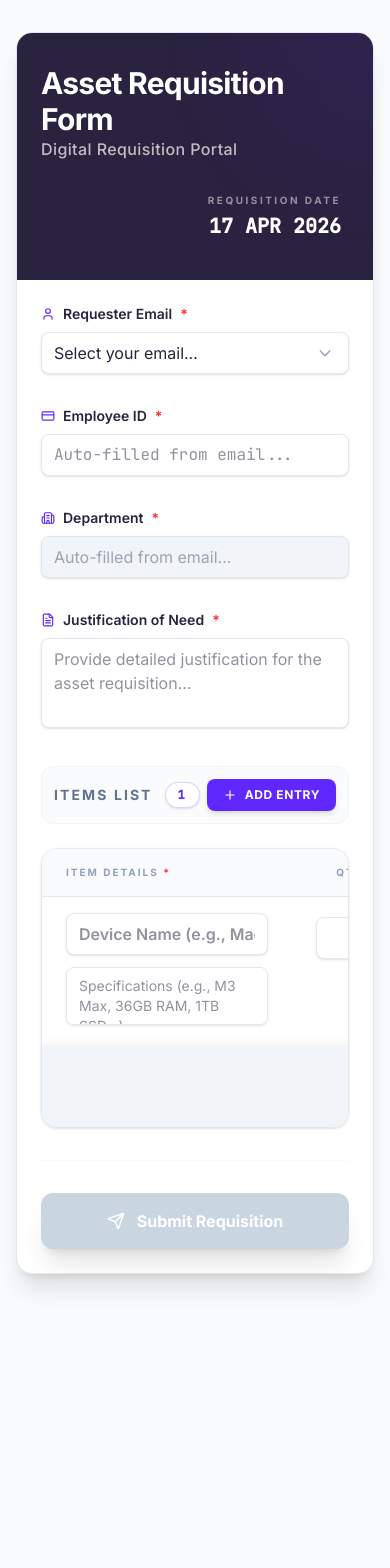
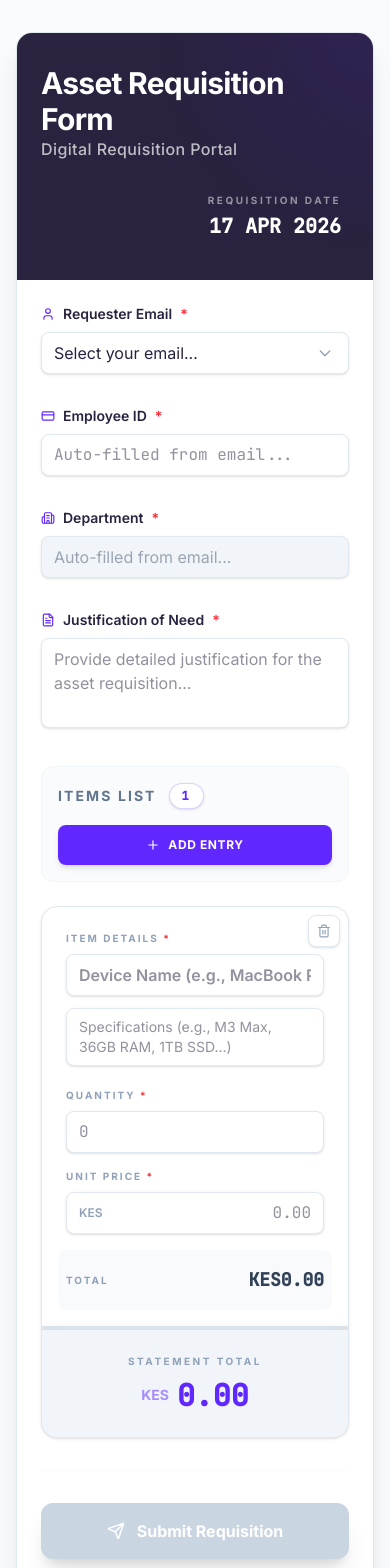
Before and after one commit to milesgithire1-cell/ASSET-REQUISITION-FORM, a React (Vite) app: page / in a window 390 px wide. Shown: the top 1568 px of the page. Before the commit the page ends 1306 px from the top, so only its background shows below. Built offline with nearby package versions, Linux system fonts and the light colour scheme.

Commit message:
fix(ui): Improve responsiveness of items table header
Adjusts the layout of the "Items List" header to be more responsive on smaller screens, allowing for better alignment and usability. The "Add Entry" button now also adjusts its width for better mobile presentation.

```diff
--- a/src/App.tsx
+++ b/src/App.tsx
@@ -330,7 +330,7 @@ export default function App() {
 
           {/* Items Table Section */}
           <div className="space-y-6">
-            <div className="flex justify-between items-center bg-slate-50/80 p-3 rounded-xl border border-slate-100">
+            <div className="flex flex-col sm:flex-row justify-between items-start sm:items-center gap-4 bg-slate-50/80 p-4 rounded-xl border border-slate-100">
               <h2 className="text-sm font-bold uppercase tracking-[0.15em] text-slate-500 flex items-center gap-3">
                 Items List
                 <span className="bg-white text-brand-primary px-3 py-1 rounded-full text-xs font-mono border border-brand-primary/20 shadow-sm">
@@ -339,17 +339,17 @@ export default function App() {
               </h2>
               <button
                 onClick={addItem}
-                className="no-print flex items-center gap-2 text-xs font-bold uppercase tracking-wider text-white bg-brand-primary hover:opacity-90 px-4 py-2 rounded-lg transition-all shadow-md hover:shadow-lg active:scale-95"
+                className="no-print w-full sm:w-auto justify-center flex items-center gap-2 text-xs font-bold uppercase tracking-wider text-white bg-brand-primary hover:opacity-90 px-4 py-3 sm:py-2 rounded-lg transition-all shadow-md hover:shadow-lg active:scale-95"
               >
                 <Plus size={14} />
                 Add Entry
               </button>
             </div>
 
-            <div className="overflow-x-auto border border-slate-200 rounded-2xl shadow-sm bg-white">
-              <table className="w-full text-left border-collapse min-w-[700px]">
-                <thead>
-                  <tr className="bg-slate-50 border-b border-slate-200">
+            <div className="border border-slate-200 rounded-2xl shadow-sm bg-white overflow-hidden">
+              <table className="w-full text-left border-collapse block md:table">
+                <thead className="hidden md:table-header-group">
+                  <tr className="bg-slate-50 border-b border-slate-200 block md:table-row">
                     <th className="px-6 py-4 text-[10px] font-bold uppercase tracking-[0.2em] text-slate-400">Item Details <span className="text-red-500">*</span></th>
                     <th className="px-6 py-4 text-[10px] font-bold uppercase tracking-[0.2em] text-slate-400 w-24 text-center">Qty <span className="text-red-500">*</span></th>
                     <th className="px-6 py-4 text-[10px] font-bold uppercase tracking-[0.2em] text-slate-400 w-36 text-right">Unit Price <span className="text-red-500">*</span></th>
@@ -357,7 +357,7 @@ export default function App() {
                     <th className="px-6 py-4 w-12 no-print"></th>
                   </tr>
                 </thead>
-                <tbody className="divide-y divide-slate-100">
+                <tbody className="divide-y-4 md:divide-y md:divide-slate-100 block md:table-row-group">
                   <AnimatePresence initial={false}>
                     {totals.map((item) => (
                       <motion.tr
@@ -366,9 +366,10 @@ export default function App() {
                         animate={{ opacity: 1, y: 0 }}
                         exit={{ opacity: 0, scale: 0.98 }}
                         layout
-                        className="group hover:bg-slate-50 transition-colors"
+                        className="group hover:bg-slate-50 transition-colors flex flex-col md:table-row relative p-4 md:p-0"
                       >
-                        <td className="px-6 py-4 min-w-[250px] align-top">
+                        <td className="block md:table-cell px-2 md:px-6 py-2 md:py-4 min-w-[250px] align-top">
+                          <div className="md:hidden text-[10px] font-bold uppercase tracking-[0.2em] text-slate-400 mb-2">Item Details <span className="text-red-500">*</span></div>
                           <div className="space-y-3">
                             <input
                               type="text"
@@ -386,18 +387,20 @@ export default function App() {
                             />
                           </div>
                         </td>
-                        <td className="px-6 py-4 text-center align-top pt-5">
+                        <td className="block md:table-cell px-2 md:px-6 py-2 md:py-4 text-left md:text-center align-top md:pt-5">
+                          <div className="md:hidden text-[10px] font-bold uppercase tracking-[0.2em] text-slate-400 mb-2">Quantity <span className="text-red-500">*</span></div>
                           <input
                             type="number"
                             min="0"
                             placeholder="0"
-                            className="input-field shadow-sm mx-auto w-20 text-center font-mono hide-spin-button"
+                            className="input-field shadow-sm w-full md:mx-auto md:w-20 md:text-center font-mono hide-spin-button"
                             value={item.quantity}
                             onChange={(e) => updateItem(item.id, 'quantity', e.target.value)}
                           />
                         </td>
-                        <td className="px-6 py-4 text-right align-top pt-5">
-                          <div className="flex items-center px-3 py-2 bg-white border border-slate-200 rounded-lg focus-within:ring-2 focus-within:ring-brand-primary/20 focus-within:border-brand-primary transition-all duration-200 shadow-sm w-32 ml-auto">
+                        <td className="block md:table-cell px-2 md:px-6 py-2 md:py-4 text-left md:text-right align-top md:pt-5">
+                          <div className="md:hidden text-[10px] font-bold uppercase tracking-[0.2em] text-slate-400 mb-2">Unit Price <span className="text-red-500">*</span></div>
+                          <div className="flex items-center px-3 py-2 bg-white border border-slate-200 rounded-lg focus-within:ring-2 focus-within:ring-brand-primary/20 focus-within:border-brand-primary transition-all duration-200 shadow-sm w-full md:w-32 md:ml-auto">
                             <span className="text-slate-400 text-xs font-semibold mr-1 select-none">KES</span>
                             <input
                               type="number"
@@ -410,15 +413,18 @@ export default function App() {
                             />
                           </div>
                         </td>
-                        <td className="px-6 py-4 text-right align-top pt-5">
-                          <span className="font-mono font-bold text-slate-700">
-                            KES{item.total.toLocaleString(undefined, { minimumFractionDigits: 2, maximumFractionDigits: 2 })}
-                          </span>
+                        <td className="block md:table-cell px-2 md:px-6 py-4 mt-2 md:mt-0 text-left md:text-right align-top md:pt-5 bg-slate-50 md:bg-transparent rounded-lg md:rounded-none">
+                          <div className="flex justify-between items-center md:block">
+                            <div className="md:hidden text-[10px] font-bold uppercase tracking-[0.2em] text-slate-400">Total</div>
+                            <span className="font-mono font-bold text-slate-700 text-lg md:text-base">
+                              KES{item.total.toLocaleString(undefined, { minimumFractionDigits: 2, maximumFractionDigits: 2 })}
+                            </span>
+                          </div>
                         </td>
-                        <td className="px-6 py-4 text-center no-print align-top pt-4">
+                        <td className="block md:table-cell px-2 md:px-6 py-2 text-center no-print align-top md:pt-4 absolute md:relative top-2 right-2 md:top-auto md:right-auto">
                           <button
                             onClick={() => removeItem(item.id)}
-                            className="text-slate-300 hover:text-red-500 transition-all p-1.5 rounded-md hover:bg-red-50"
+                            className="bg-white md:bg-transparent absolute top-0 right-0 md:relative text-slate-400 shadow-sm md:shadow-none border border-slate-200 md:border-transparent hover:text-red-500 transition-all p-2 rounded-lg hover:bg-red-50 hover:border-red-200"
                             disabled={items.length <= 1}
                           >
                             <Trash2 size={14} />
@@ -428,13 +434,14 @@ export default function App() {
                     ))}
                   </AnimatePresence>
                 </tbody>
-                <tfoot>
-                  <tr className="bg-slate-100 text-slate-700 shadow-[0_-4px_10px_rgba(0,0,0,0.05)]">
-                    <td colSpan={3} className="px-6 py-6 text-right font-bold uppercase tracking-[0.25em] text-[10px] opacity-80">
+                <tfoot className="block md:table-footer-group border-t-4 border-slate-200 md:border-transparent">
+                  <tr className="bg-slate-100 text-slate-700 shadow-[0_-4px_10px_rgba(0,0,0,0.05)] flex flex-col md:table-row">
+                    <td colSpan={3} className="hidden md:table-cell px-6 py-6 text-right font-bold uppercase tracking-[0.25em] text-[10px] opacity-80">
                       Statement Total
                     </td>
-                    <td className="px-6 py-6 text-right">
-                      <div className="flex items-center justify-end gap-2 text-2xl font-black">
+                    <td className="block md:table-cell px-6 py-6 text-center md:text-right">
+                      <div className="md:hidden text-[10px] font-bold uppercase tracking-[0.25em] text-slate-400 mb-2">Statement Total</div>
+                      <div className="flex items-center justify-center md:justify-end gap-2 text-3xl md:text-2xl font-black text-brand-primary md:text-slate-700">
                         <span className="text-sm opacity-50">KES</span>
                         <span className="font-mono">
                           {grandTotal.toLocaleString(undefined, { minimumFractionDigits: 2, maximumFractionDigits: 2 })}
```
